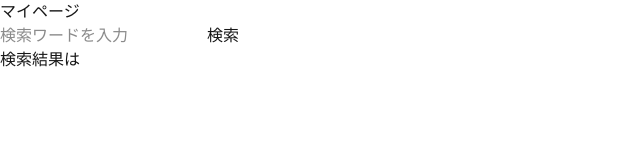
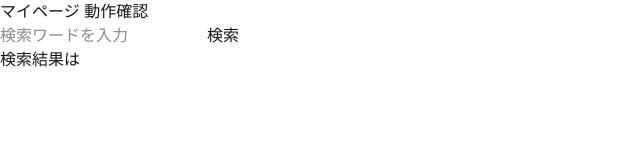
Before and after one commit to fujisan-cmd/Yotsuba-project, a Next.js app in the folder frontend/: page /search in a window 1280 px wide. Shown: the top 160 px of the page, without its empty margins (0-640 px from the left). Built offline with nearby package versions, Linux system fonts and the light colour scheme.

Commit message:
動作確認

```diff
--- a/frontend/src/app/search/page.jsx
+++ b/frontend/src/app/search/page.jsx
@@ -14,7 +14,7 @@ export default function Page(){
     return(
         <>
         <header>
-            <button>マイページ</button>
+            <button>マイページ 動作確認</button>
         </header>
         <main>
             <input
```
